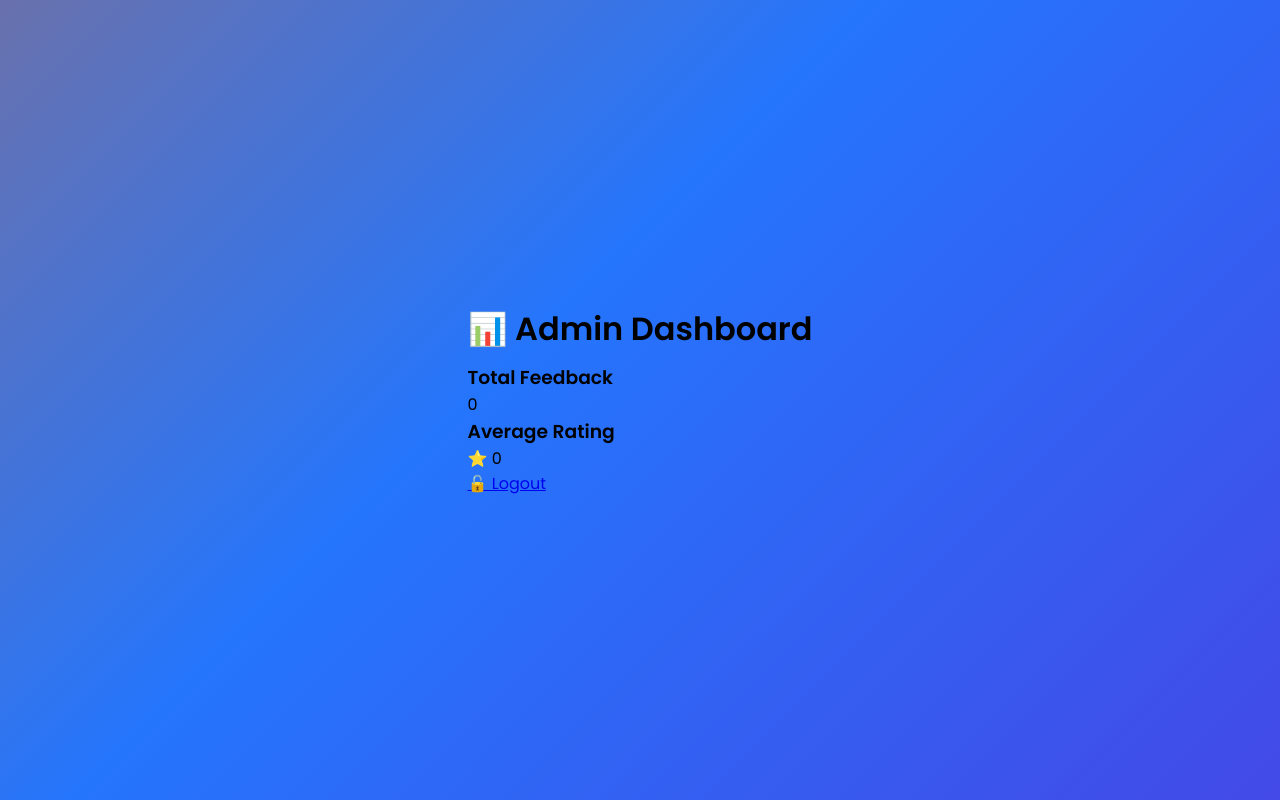
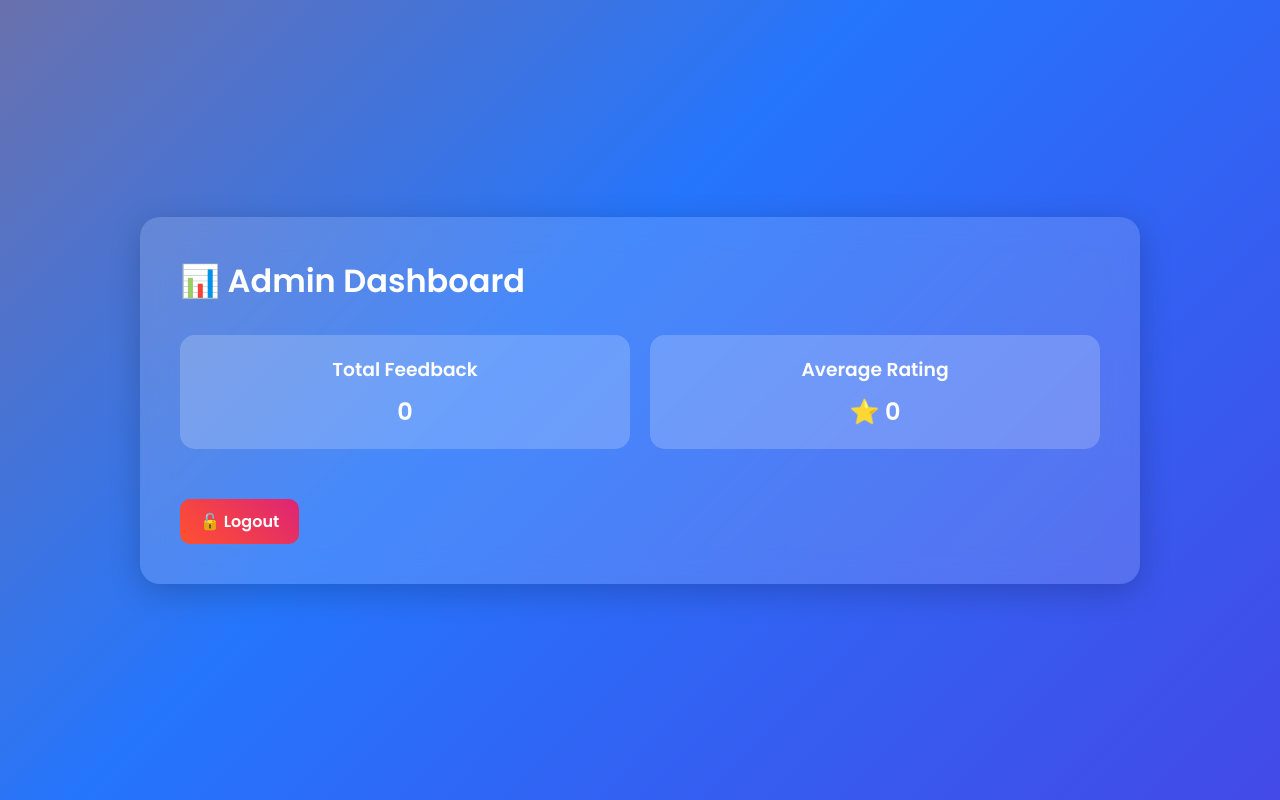
Before and after one commit to shifabegum/cloud-feedback-system, a Flask app: page /admin in a window 1280 px wide. Run offline with Flask 3, Linux system fonts and the light colour scheme; the visitor is signed in with stand-in values (Sample User, id 1); data that the repository does not hold is empty; parts of the project's set-up code (start-up, migrations or seed data) failed here and were passed over.

Commit message:
Update style.css

```diff
--- a/static/style.css
+++ b/static/style.css
@@ -134,3 +134,85 @@ button:hover {
     display: block;
     margin-bottom: 5px;
 }
+
+/* Dashboard Layout */
+.dashboard-container {
+    width: 90%;
+    max-width: 1000px;
+    padding: 40px;
+    background: rgba(255,255,255,0.15);
+    backdrop-filter: blur(15px);
+    border-radius: 20px;
+    box-shadow: 0 8px 32px rgba(0,0,0,0.2);
+    color: white;
+    margin: 40px auto;
+}
+
+/* Stats Cards */
+.stats {
+    display: flex;
+    gap: 20px;
+    margin: 30px 0;
+    flex-wrap: wrap;
+}
+
+.card {
+    flex: 1;
+    min-width: 200px;
+    background: rgba(255,255,255,0.2);
+    padding: 20px;
+    border-radius: 15px;
+    text-align: center;
+}
+
+.card h3 {
+    margin-bottom: 10px;
+}
+
+.card p {
+    font-size: 24px;
+    font-weight: 600;
+}
+
+/* Feedback Cards */
+.feedback-section {
+    margin-top: 20px;
+}
+
+.feedback-card {
+    background: rgba(255,255,255,0.2);
+    padding: 20px;
+    border-radius: 15px;
+    margin-bottom: 20px;
+}
+
+.feedback-card h4 {
+    margin-bottom: 5px;
+}
+
+.feedback-card .rating {
+    font-weight: 600;
+    margin-bottom: 10px;
+}
+
+.feedback-card small {
+    opacity: 0.8;
+    font-size: 12px;
+}
+
+/* Logout Button */
+.logout-btn {
+    display: inline-block;
+    margin-top: 20px;
+    padding: 10px 20px;
+    border-radius: 10px;
+    background: linear-gradient(45deg, #ff512f, #dd2476);
+    color: white;
+    text-decoration: none;
+    font-weight: 600;
+    transition: 0.3s;
+}
+
+.logout-btn:hover {
+    transform: scale(1.05);
+}
```
